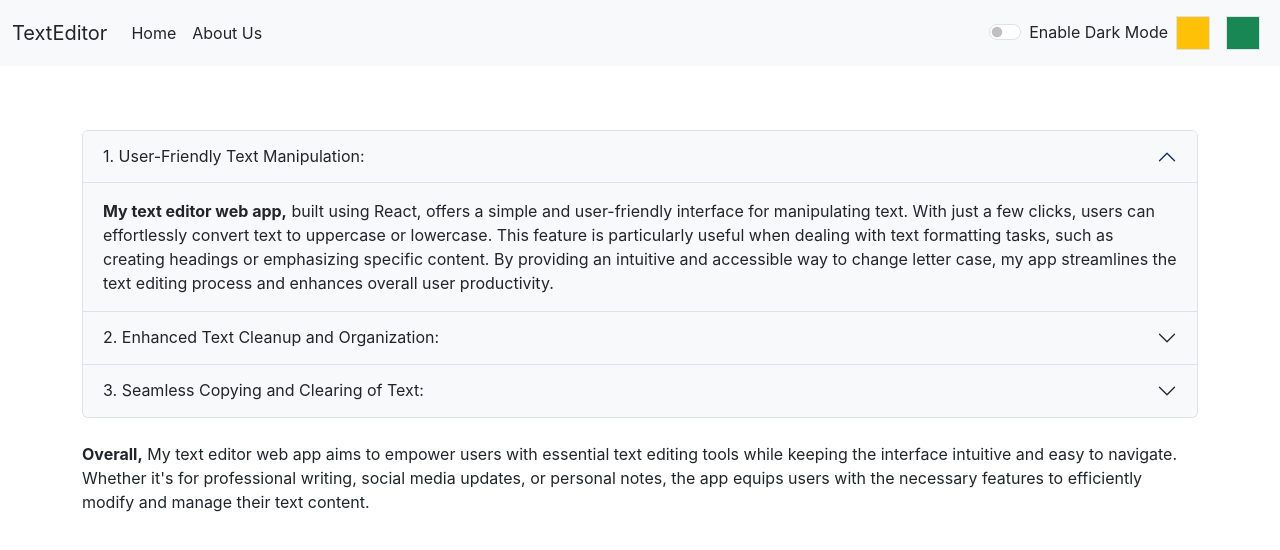
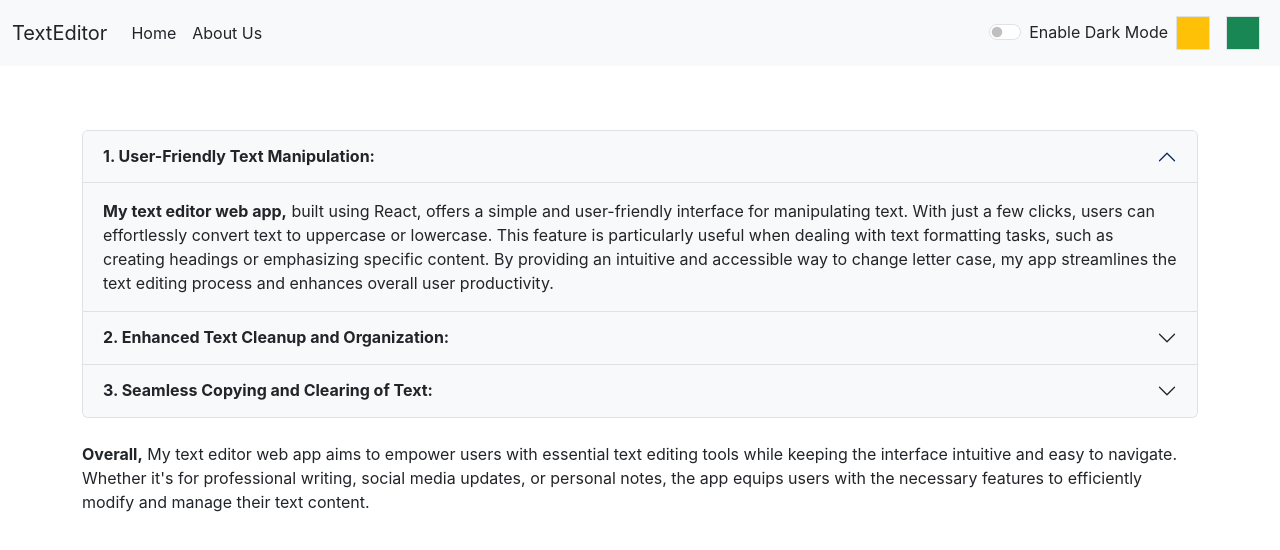
Before and after one commit to gauravssah/TextEditor, a React (Create React App) app: page / in a window 1280 px wide. Shown: the top 550 px of the page. Built offline with nearby package versions, Linux system fonts and the light colour scheme.

Commit message:
some modifications

```diff
--- a/src/components/About.js
+++ b/src/components/About.js
@@ -36,7 +36,7 @@ export default function About(props) {
                 <div className={`accordion-item bg-${props.mode} text-${props.mode === "dark" ? "light" : "dark"}`}>
                     <h2 className="accordion-header" id="headingOne">
                         <button className={`accordion-button bg-${props.mode} text-${props.mode === "dark" ? "light" : "dark"}`} type="button" data-bs-toggle="collapse" data-bs-target="#collapseOne" aria-expanded="true" aria-controls="collapseOne">
-                            1. User-Friendly Text Manipulation:
+                            <strong>1. User-Friendly Text Manipulation:</strong>
                         </button>
                     </h2>
                     <div id="collapseOne" className="accordion-collapse collapse show" aria-labelledby="headingOne" data-bs-parent="#accordionExample">
@@ -48,7 +48,7 @@ export default function About(props) {
                 <div className={`accordion-item bg-${props.mode} text-${props.mode === "dark" ? "light" : "dark"}`}>
                     <h2 className="accordion-header" id="headingTwo">
                         <button className={`accordion-button collapsed bg-${props.mode} text-${props.mode === "dark" ? "light" : "dark"}`} type="button" data-bs-toggle="collapse" data-bs-target="#collapseTwo" aria-expanded="false" aria-controls="collapseTwo">
-                            2. Enhanced Text Cleanup and Organization:
+                            <strong>2. Enhanced Text Cleanup and Organization:</strong>
                         </button>
                     </h2>
                     <div id="collapseTwo" className="accordion-collapse collapse" aria-labelledby="headingTwo" data-bs-parent="#accordionExample">
@@ -60,7 +60,7 @@ export default function About(props) {
                 <div className={`accordion-item bg-${props.mode} text-${props.mode === "dark" ? "light" : "dark"}`}>
                     <h2 className="accordion-header" id="headingThree">
                         <button className={`accordion-button collapsed bg-${props.mode} text-${props.mode === "dark" ? "light" : "dark"}`} type="button" data-bs-toggle="collapse" data-bs-target="#collapseThree" aria-expanded="false" aria-controls="collapseThree">
-                            3. Seamless Copying and Clearing of Text:
+                            <strong>3. Seamless Copying and Clearing of Text:</strong>
                         </button>
                     </h2>
                     <div id="collapseThree" className="accordion-collapse collapse" aria-labelledby="headingThree" data-bs-parent="#accordionExample">
```
Also changed, not shown: public/about.txt (added), public/site.webmanifest (added).
